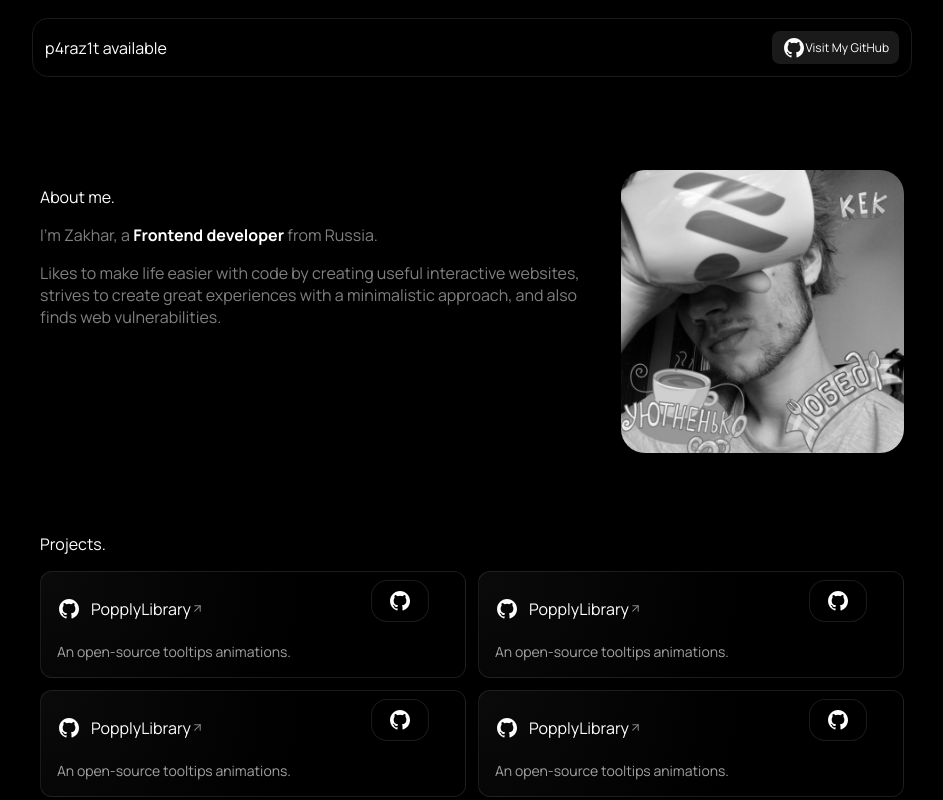
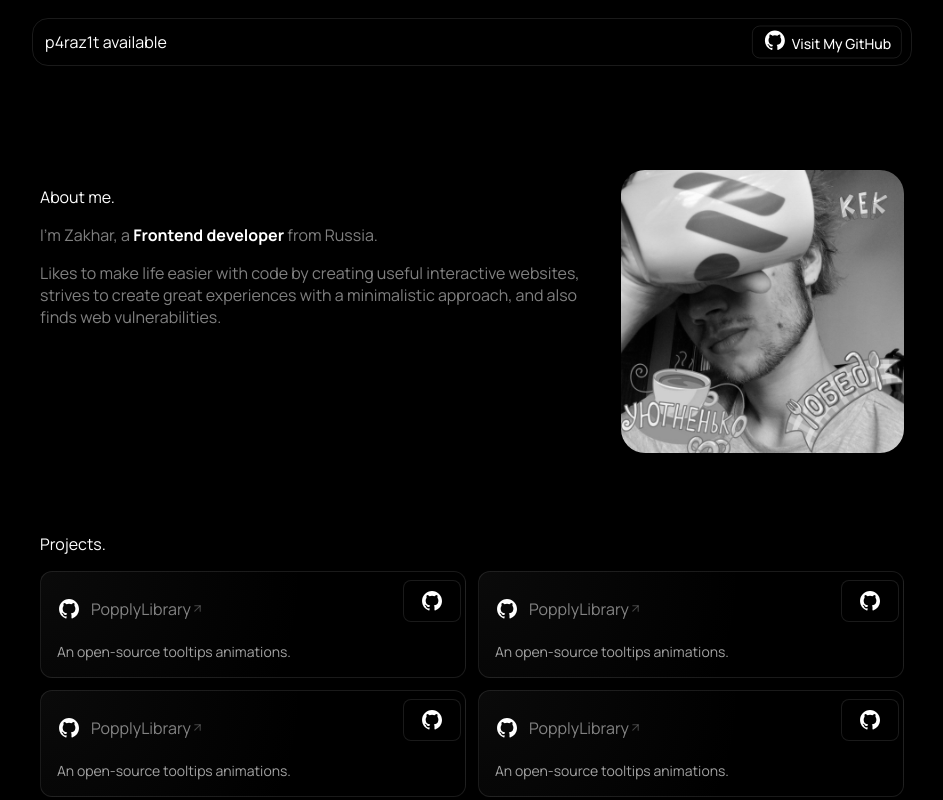
Before and after one commit to p4raz1t/portfolio_updated, a plain HTML site: page index.html in a window 1280 px wide. Shown: the top 800 px of the page, without its empty margins (168-1111 px from the left). Drawn offline with nearby package versions, Linux system fonts and the light colour scheme.

Commit message:
Add files via upload

```diff
--- a/index.html
+++ b/index.html
@@ -29,15 +29,13 @@
                 p4raz1t
                 available
             </div>
-            <div class="top__right">
-                <button class="top__btn">
-                    <a href="https://github.com/p4raz1t" target="_blank">
-                        <ul>
-                            <li><svg xmlns="http://www.w3.org/2000/svg" width="24" height="24" viewBox="0 0 24 24" style="fill: rgba(255, 255, 255, 1);"><path fill-rule="evenodd" clip-rule="evenodd" d="M12.026 2c-5.509 0-9.974 4.465-9.974 9.974 0 4.406 2.857 8.145 6.821 9.465.499.09.679-.217.679-.481 0-.237-.008-.865-.011-1.696-2.775.602-3.361-1.338-3.361-1.338-.452-1.152-1.107-1.459-1.107-1.459-.905-.619.069-.605.069-.605 1.002.07 1.527 1.028 1.527 1.028.89 1.524 2.336 1.084 2.902.829.091-.645.351-1.085.635-1.334-2.214-.251-4.542-1.107-4.542-4.93 0-1.087.389-1.979 1.024-2.675-.101-.253-.446-1.268.099-2.64 0 0 .837-.269 2.742 1.021a9.582 9.582 0 0 1 2.496-.336 9.554 9.554 0 0 1 2.496.336c1.906-1.291 2.742-1.021 2.742-1.021.545 1.372.203 2.387.099 2.64.64.696 1.024 1.587 1.024 2.675 0 3.833-2.33 4.675-4.552 4.922.355.308.675.916.675 1.846 0 1.334-.012 2.41-.012 2.737 0 .267.178.577.687.479C19.146 20.115 22 16.379 22 11.974 22 6.465 17.535 2 12.026 2z"></path></svg></li>
-                            <li>Visit My GitHub</li>
-                        </ul>
-                    </a>
-                </button>
+            <div class="dws">
+                <a href="https://github.com/p4raz1t" class="butt" target="_top">
+                    <ul>
+                        <li><svg xmlns="http://www.w3.org/2000/svg" width="24" height="24" viewBox="0 0 24 24" style="fill: rgba(255, 255, 255, 1);"><path fill-rule="evenodd" clip-rule="evenodd" d="M12.026 2c-5.509 0-9.974 4.465-9.974 9.974 0 4.406 2.857 8.145 6.821 9.465.499.09.679-.217.679-.481 0-.237-.008-.865-.011-1.696-2.775.602-3.361-1.338-3.361-1.338-.452-1.152-1.107-1.459-1.107-1.459-.905-.619.069-.605.069-.605 1.002.07 1.527 1.028 1.527 1.028.89 1.524 2.336 1.084 2.902.829.091-.645.351-1.085.635-1.334-2.214-.251-4.542-1.107-4.542-4.93 0-1.087.389-1.979 1.024-2.675-.101-.253-.446-1.268.099-2.64 0 0 .837-.269 2.742 1.021a9.582 9.582 0 0 1 2.496-.336 9.554 9.554 0 0 1 2.496.336c1.906-1.291 2.742-1.021 2.742-1.021.545 1.372.203 2.387.099 2.64.64.696 1.024 1.587 1.024 2.675 0 3.833-2.33 4.675-4.552 4.922.355.308.675.916.675 1.846 0 1.334-.012 2.41-.012 2.737 0 .267.178.577.687.479C19.146 20.115 22 16.379 22 11.974 22 6.465 17.535 2 12.026 2z"></path></svg></li>
+                        <li>Visit My GitHub</li>
+                    </ul>
+                </a>
             </div>
         </div>
         <main>
@@ -59,7 +57,7 @@
                             <div class="project__name">
                                 <div class="prs">
                                     <svg xmlns="http://www.w3.org/2000/svg" width="24" height="24" viewBox="0 0 24 24" style="fill: rgba(255, 255, 255, 1);"><path fill-rule="evenodd" clip-rule="evenodd" d="M12.026 2c-5.509 0-9.974 4.465-9.974 9.974 0 4.406 2.857 8.145 6.821 9.465.499.09.679-.217.679-.481 0-.237-.008-.865-.011-1.696-2.775.602-3.361-1.338-3.361-1.338-.452-1.152-1.107-1.459-1.107-1.459-.905-.619.069-.605.069-.605 1.002.07 1.527 1.028 1.527 1.028.89 1.524 2.336 1.084 2.902.829.091-.645.351-1.085.635-1.334-2.214-.251-4.542-1.107-4.542-4.93 0-1.087.389-1.979 1.024-2.675-.101-.253-.446-1.268.099-2.64 0 0 .837-.269 2.742 1.021a9.582 9.582 0 0 1 2.496-.336 9.554 9.554 0 0 1 2.496.336c1.906-1.291 2.742-1.021 2.742-1.021.545 1.372.203 2.387.099 2.64.64.696 1.024 1.587 1.024 2.675 0 3.833-2.33 4.675-4.552 4.922.355.308.675.916.675 1.846 0 1.334-.012 2.41-.012 2.737 0 .267.178.577.687.479C19.146 20.115 22 16.379 22 11.974 22 6.465 17.535 2 12.026 2z"></path></svg>
-                                    <a href="" class="project__link" target="_blank">PopplyLibrary<svg class="pr__name-link" width="13" height="13" stroke="currentColor" stroke-width="2" class="lucide-icon lucide lucide-arrow-up-right text-white opacity-50 duration-200 group-hover:translate-x-[1.5px] group-hover:opacity-100" viewBox="0 0 24 24" fill="none" stroke-linecap="round" stroke-linejoin="round">  <path d="M7 7h10v10"></path> <path d="M7 17 17 7"></path>  </svg></a>
+                                    <a href="" style="color: #ffffff80;" class="project__link" target="_blank">PopplyLibrary<svg class="pr__name-link" width="13" height="13" stroke="currentColor" stroke-width="2" class="lucide-icon lucide lucide-arrow-up-right text-white opacity-50 duration-200 group-hover:translate-x-[1.5px] group-hover:opacity-100" viewBox="0 0 24 24" fill="none" stroke-linecap="round" stroke-linejoin="round">  <path d="M7 7h10v10"></path> <path d="M7 17 17 7"></path>  </svg></a>
                                     <a href="" target="_blank" class="project__github"><svg xmlns="http://www.w3.org/2000/svg" width="24" height="24" viewBox="0 0 24 24" style="fill: rgba(255, 255, 255, 1);"><path fill-rule="evenodd" clip-rule="evenodd" d="M12.026 2c-5.509 0-9.974 4.465-9.974 9.974 0 4.406 2.857 8.145 6.821 9.465.499.09.679-.217.679-.481 0-.237-.008-.865-.011-1.696-2.775.602-3.361-1.338-3.361-1.338-.452-1.152-1.107-1.459-1.107-1.459-.905-.619.069-.605.069-.605 1.002.07 1.527 1.028 1.527 1.028.89 1.524 2.336 1.084 2.902.829.091-.645.351-1.085.635-1.334-2.214-.251-4.542-1.107-4.542-4.93 0-1.087.389-1.979 1.024-2.675-.101-.253-.446-1.268.099-2.64 0 0 .837-.269 2.742 1.021a9.582 9.582 0 0 1 2.496-.336 9.554 9.554 0 0 1 2.496.336c1.906-1.291 2.742-1.021 2.742-1.021.545 1.372.203 2.387.099 2.64.64.696 1.024 1.587 1.024 2.675 0 3.833-2.33 4.675-4.552 4.922.355.308.675.916.675 1.846 0 1.334-.012 2.41-.012 2.737 0 .267.178.577.687.479C19.146 20.115 22 16.379 22 11.974 22 6.465 17.535 2 12.026 2z"></path></svg></a>
                                 </div>
                             </div>
@@ -78,7 +76,7 @@
                             <div class="project__name">
                                 <div class="prs">
                                     <svg xmlns="http://www.w3.org/2000/svg" width="24" height="24" viewBox="0 0 24 24" style="fill: rgba(255, 255, 255, 1);"><path fill-rule="evenodd" clip-rule="evenodd" d="M12.026 2c-5.509 0-9.974 4.465-9.974 9.974 0 4.406 2.857 8.145 6.821 9.465.499.09.679-.217.679-.481 0-.237-.008-.865-.011-1.696-2.775.602-3.361-1.338-3.361-1.338-.452-1.152-1.107-1.459-1.107-1.459-.905-.619.069-.605.069-.605 1.002.07 1.527 1.028 1.527 1.028.89 1.524 2.336 1.084 2.902.829.091-.645.351-1.085.635-1.334-2.214-.251-4.542-1.107-4.542-4.93 0-1.087.389-1.979 1.024-2.675-.101-.253-.446-1.268.099-2.64 0 0 .837-.269 2.742 1.021a9.582 9.582 0 0 1 2.496-.336 9.554 9.554 0 0 1 2.496.336c1.906-1.291 2.742-1.021 2.742-1.021.545 1.372.203 2.387.099 2.64.64.696 1.024 1.587 1.024 2.675 0 3.833-2.33 4.675-4.552 4.922.355.308.675.916.675 1.846 0 1.334-.012 2.41-.012 2.737 0 .267.178.577.687.479C19.146 20.115 22 16.379 22 11.974 22 6.465 17.535 2 12.026 2z"></path></svg>
-                                    <a href="" class="project__link" target="_blank">PopplyLibrary<svg class="pr__name-link" width="13" height="13" stroke="currentColor" stroke-width="2" class="lucide-icon lucide lucide-arrow-up-right text-white opacity-50 duration-200 group-hover:translate-x-[1.5px] group-hover:opacity-100" viewBox="0 0 24 24" fill="none" stroke-linecap="round" stroke-linejoin="round">  <path d="M7 7h10v10"></path> <path d="M7 17 17 7"></path>  </svg></a>
+                                    <a href="" style="color: #ffffff80;" class="project__link" target="_blank">PopplyLibrary<svg class="pr__name-link" width="13" height="13" stroke="currentColor" stroke-width="2" class="lucide-icon lucide lucide-arrow-up-right text-white opacity-50 duration-200 group-hover:translate-x-[1.5px] group-hover:opacity-100" viewBox="0 0 24 24" fill="none" stroke-linecap="round" stroke-linejoin="round">  <path d="M7 7h10v10"></path> <path d="M7 17 17 7"></path>  </svg></a>
                                     <a href="" target="_blank" class="project__github"><svg xmlns="http://www.w3.org/2000/svg" width="24" height="24" viewBox="0 0 24 24" style="fill: rgba(255, 255, 255, 1);"><path fill-rule="evenodd" clip-rule="evenodd" d="M12.026 2c-5.509 0-9.974 4.465-9.974 9.974 0 4.406 2.857 8.145 6.821 9.465.499.09.679-.217.679-.481 0-.237-.008-.865-.011-1.696-2.775.602-3.361-1.338-3.361-1.338-.452-1.152-1.107-1.459-1.107-1.459-.905-.619.069-.605.069-.605 1.002.07 1.527 1.028 1.527 1.028.89 1.524 2.336 1.084 2.902.829.091-.645.351-1.085.635-1.334-2.214-.251-4.542-1.107-4.542-4.93 0-1.087.389-1.979 1.024-2.675-.101-.253-.446-1.268.099-2.64 0 0 .837-.269 2.742 1.021a9.582 9.582 0 0 1 2.496-.336 9.554 9.554 0 0 1 2.496.336c1.906-1.291 2.742-1.021 2.742-1.021.545 1.372.203 2.387.099 2.64.64.696 1.024 1.587 1.024 2.675 0 3.833-2.33 4.675-4.552 4.922.355.308.675.916.675 1.846 0 1.334-.012 2.41-.012 2.737 0 .267.178.577.687.479C19.146 20.115 22 16.379 22 11.974 22 6.465 17.535 2 12.026 2z"></path></svg></a>
                                 </div>
                             </div>
@@ -97,7 +95,7 @@
                             <div class="project__name">
                                 <div class="prs">
                                     <svg xmlns="http://www.w3.org/2000/svg" width="24" height="24" viewBox="0 0 24 24" style="fill: rgba(255, 255, 255, 1);"><path fill-rule="evenodd" clip-rule="evenodd" d="M12.026 2c-5.509 0-9.974 4.465-9.974 9.974 0 4.406 2.857 8.145 6.821 9.465.499.09.679-.217.679-.481 0-.237-.008-.865-.011-1.696-2.775.602-3.361-1.338-3.361-1.338-.452-1.152-1.107-1.459-1.107-1.459-.905-.619.069-.605.069-.605 1.002.07 1.527 1.028 1.527 1.028.89 1.524 2.336 1.084 2.902.829.091-.645.351-1.085.635-1.334-2.214-.251-4.542-1.107-4.542-4.93 0-1.087.389-1.979 1.024-2.675-.101-.253-.446-1.268.099-2.64 0 0 .837-.269 2.742 1.021a9.582 9.582 0 0 1 2.496-.336 9.554 9.554 0 0 1 2.496.336c1.906-1.291 2.742-1.021 2.742-1.021.545 1.372.203 2.387.099 2.64.64.696 1.024 1.587 1.024 2.675 0 3.833-2.33 4.675-4.552 4.922.355.308.675.916.675 1.846 0 1.334-.012 2.41-.012 2.737 0 .267.178.577.687.479C19.146 20.115 22 16.379 22 11.974 22 6.465 17.535 2 12.026 2z"></path></svg>
-                                    <a href="" class="project__link" target="_blank">PopplyLibrary<svg class="pr__name-link" width="13" height="13" stroke="currentColor" stroke-width="2" class="lucide-icon lucide lucide-arrow-up-right text-white opacity-50 duration-200 group-hover:translate-x-[1.5px] group-hover:opacity-100" viewBox="0 0 24 24" fill="none" stroke-linecap="round" stroke-linejoin="round">  <path d="M7 7h10v10"></path> <path d="M7 17 17 7"></path>  </svg></a>
+                                    <a href="" style="color: #ffffff80;" class="project__link" target="_blank">PopplyLibrary<svg class="pr__name-link" width="13" height="13" stroke="currentColor" stroke-width="2" class="lucide-icon lucide lucide-arrow-up-right text-white opacity-50 duration-200 group-hover:translate-x-[1.5px] group-hover:opacity-100" viewBox="0 0 24 24" fill="none" stroke-linecap="round" stroke-linejoin="round">  <path d="M7 7h10v10"></path> <path d="M7 17 17 7"></path>  </svg></a>
                                     <a href="" target="_blank" class="project__github"><svg xmlns="http://www.w3.org/2000/svg" width="24" height="24" viewBox="0 0 24 24" style="fill: rgba(255, 255, 255, 1);"><path fill-rule="evenodd" clip-rule="evenodd" d="M12.026 2c-5.509 0-9.974 4.465-9.974 9.974 0 4.406 2.857 8.145 6.821 9.465.499.09.679-.217.679-.481 0-.237-.008-.865-.011-1.696-2.775.602-3.361-1.338-3.361-1.338-.452-1.152-1.107-1.459-1.107-1.459-.905-.619.069-.605.069-.605 1.002.07 1.527 1.028 1.527 1.028.89 1.524 2.336 1.084 2.902.829.091-.645.351-1.085.635-1.334-2.214-.251-4.542-1.107-4.542-4.93 0-1.087.389-1.979 1.024-2.675-.101-.253-.446-1.268.099-2.64 0 0 .837-.269 2.742 1.021a9.582 9.582 0 0 1 2.496-.336 9.554 9.554 0 0 1 2.496.336c1.906-1.291 2.742-1.021 2.742-1.021.545 1.372.203 2.387.099 2.64.64.696 1.024 1.587 1.024 2.675 0 3.833-2.33 4.675-4.552 4.922.355.308.675.916.675 1.846 0 1.334-.012 2.41-.012 2.737 0 .267.178.577.687.479C19.146 20.115 22 16.379 22 11.974 22 6.465 17.535 2 12.026 2z"></path></svg></a>
                                 </div>
                             </div>
@@ -116,7 +114,7 @@
                             <div class="project__name">
                                 <div class="prs">
                                     <svg xmlns="http://www.w3.org/2000/svg" width="24" height="24" viewBox="0 0 24 24" style="fill: rgba(255, 255, 255, 1);"><path fill-rule="evenodd" clip-rule="evenodd" d="M12.026 2c-5.509 0-9.974 4.465-9.974 9.974 0 4.406 2.857 8.145 6.821 9.465.499.09.679-.217.679-.481 0-.237-.008-.865-.011-1.696-2.775.602-3.361-1.338-3.361-1.338-.452-1.152-1.107-1.459-1.107-1.459-.905-.619.069-.605.069-.605 1.002.07 1.527 1.028 1.527 1.028.89 1.524 2.336 1.084 2.902.829.091-.645.351-1.085.635-1.334-2.214-.251-4.542-1.107-4.542-4.93 0-1.087.389-1.979 1.024-2.675-.101-.253-.446-1.268.099-2.64 0 0 .837-.269 2.742 1.021a9.582 9.582 0 0 1 2.496-.336 9.554 9.554 0 0 1 2.496.336c1.906-1.291 2.742-1.021 2.742-1.021.545 1.372.203 2.387.099 2.64.64.696 1.024 1.587 1.024 2.675 0 3.833-2.33 4.675-4.552 4.922.355.308.675.916.675 1.846 0 1.334-.012 2.41-.012 2.737 0 .267.178.577.687.479C19.146 20.115 22 16.379 22 11.974 22 6.465 17.535 2 12.026 2z"></path></svg>
-                                    <a href="" class="project__link" target="_blank">PopplyLibrary<svg class="pr__name-link" width="13" height="13" stroke="currentColor" stroke-width="2" class="lucide-icon lucide lucide-arrow-up-right text-white opacity-50 duration-200 group-hover:translate-x-[1.5px] group-hover:opacity-100" viewBox="0 0 24 24" fill="none" stroke-linecap="round" stroke-linejoin="round">  <path d="M7 7h10v10"></path> <path d="M7 17 17 7"></path>  </svg></a>
+                                    <a href="" style="color: #ffffff80;" class="project__link" target="_blank">PopplyLibrary<svg class="pr__name-link" width="13" height="13" stroke="currentColor" stroke-width="2" class="lucide-icon lucide lucide-arrow-up-right text-white opacity-50 duration-200 group-hover:translate-x-[1.5px] group-hover:opacity-100" viewBox="0 0 24 24" fill="none" stroke-linecap="round" stroke-linejoin="round">  <path d="M7 7h10v10"></path> <path d="M7 17 17 7"></path>  </svg></a>
                                     <a href="" target="_blank" class="project__github"><svg xmlns="http://www.w3.org/2000/svg" width="24" height="24" viewBox="0 0 24 24" style="fill: rgba(255, 255, 255, 1);"><path fill-rule="evenodd" clip-rule="evenodd" d="M12.026 2c-5.509 0-9.974 4.465-9.974 9.974 0 4.406 2.857 8.145 6.821 9.465.499.09.679-.217.679-.481 0-.237-.008-.865-.011-1.696-2.775.602-3.361-1.338-3.361-1.338-.452-1.152-1.107-1.459-1.107-1.459-.905-.619.069-.605.069-.605 1.002.07 1.527 1.028 1.527 1.028.89 1.524 2.336 1.084 2.902.829.091-.645.351-1.085.635-1.334-2.214-.251-4.542-1.107-4.542-4.93 0-1.087.389-1.979 1.024-2.675-.101-.253-.446-1.268.099-2.64 0 0 .837-.269 2.742 1.021a9.582 9.582 0 0 1 2.496-.336 9.554 9.554 0 0 1 2.496.336c1.906-1.291 2.742-1.021 2.742-1.021.545 1.372.203 2.387.099 2.64.64.696 1.024 1.587 1.024 2.675 0 3.833-2.33 4.675-4.552 4.922.355.308.675.916.675 1.846 0 1.334-.012 2.41-.012 2.737 0 .267.178.577.687.479C19.146 20.115 22 16.379 22 11.974 22 6.465 17.535 2 12.026 2z"></path></svg></a>
                                 </div>
                             </div>
--- a/styles/style.css
+++ b/styles/style.css
@@ -121,35 +121,75 @@ body, html {
     margin-top: 18px;
     margin-bottom: 18px;
 }
-.top__right {
-    background: rgba(255, 255, 255, 0.1);
+.dws {
+    position: absolute;
+    top: 50%;
+    left: 50%;
+    transform: translate(165%, -50%);
+   }
+   .butt {
+    border: 1px solid #ffffff1a;
     border-radius: .5rem;
+    text-decoration: none;
+    position: relative;
+    transition: .5s;
+    overflow: hidden;
     cursor: pointer;
     font-weight: 500;
     font-size: .875rem;
     line-height: 1.25rem;
     padding: 0 10px;
     margin-left: 12px;
+    padding-top: 2px;
     display: flex;
     align-items: center;
-    gap: 1px;
     text-wrap: nowrap;
+   }
+   .butt ul {
+    display: flex;
+    gap: 5px;
+    align-items: center;
+   }
+   .butt::before,
+   .butt::after {
+    position: absolute;
+    content: '';
+    width: 100%;
+    height: 100%;
+    background: #1a1a1a;
+    top: 0;
+    left: -100%;
+    opacity: .5;
+    transition: .3s;
+    z-index: -1;
+   }
+   .butt::after {
+    opacity: 1;
+    transition-delay: .2s;
+   }
+   .butt:hover {
+    color: #fff;
+   }
+   .butt:hover::before,
+   .butt:hover::after {
+    left: 0;
+   }
 
-}
-.top__btn {
-    font-size: 12px;
-}
-.top__btn svg {
-    padding-top: 5px;
-}
-.top__btn ul {
-    display: flex;
-    align-items: center;
-}
-.github__logo {
-    width: 18px;
-    height: 18px;
-}
+
+   .pulse {
+    background-color: white;
+    border-radius: 50%;
+    animation: pulse 0.7s ease-out;
+    transform: scale(0);
+    position: absolute;
+   }
+   @keyframes pulse {
+    to {
+     transform: scale(2);
+     background-color: #fff;
+     opacity: 0;
+    }
+   }
 .about__me {
     padding-top: 170px;
     padding-bottom: 80px;
@@ -216,7 +256,7 @@ body, html {
 }
 .project__github {
     position: relative;
-    right: -9.8rem;
+    right: -11.8rem;
     top: -0.5rem;
     display: grid;
     padding-top: .5rem;
@@ -226,10 +266,10 @@ body, html {
     text-wrap: nowrap;
     background-color: #000;
     border: 1px solid #ffffff1a;
-    border-radius: 16px;
+    border-radius: .5rem;
 }
 .project__github:hover {
-    background-color: #080808;
+    background-color: #131313;
 }
 .pr {
     display: grid;
@@ -280,6 +320,7 @@ body, html {
     padding: .5rem;
     border: 1px solid #ffffff1a;
     border-radius: .75rem;
+
 }
 .skill__items ul{
     display: flex;
```
Also changed, not shown: script/script.js (+22 -0 lines).
